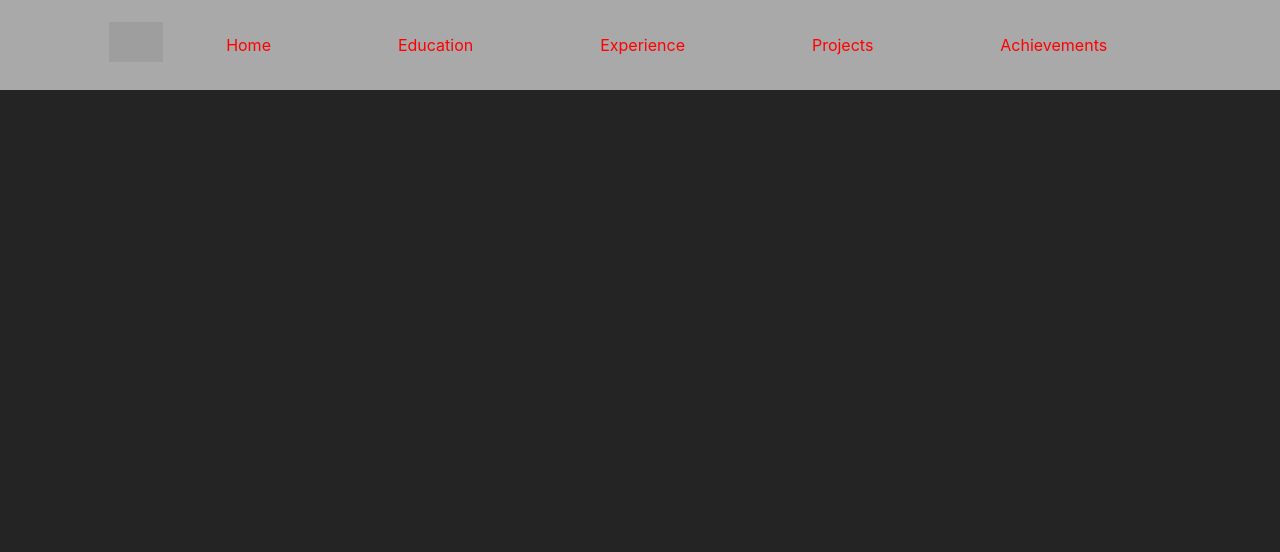
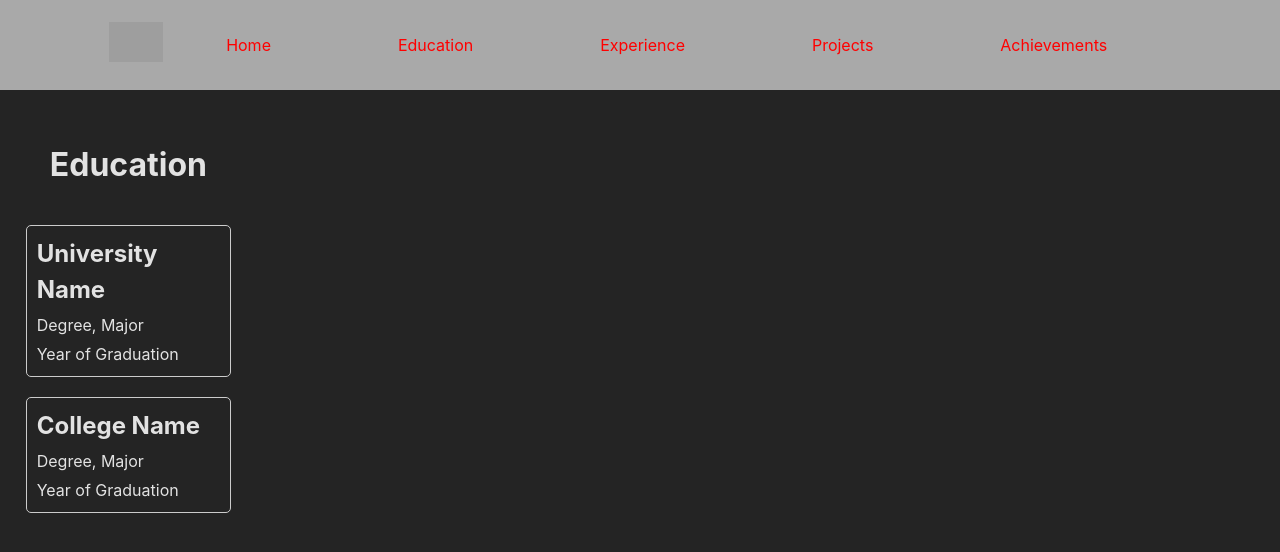
Before and after one commit to prakharpande04/my-portfolio, a React (Vite) app: page /education in a window 1280 px wide. Shown: the top 552 px of the page. Built offline with nearby package versions, Linux system fonts and the light colour scheme; grey boxes are pictures that could not be loaded.

Commit message:
navbar config

```diff
--- a/src/App.css
+++ b/src/App.css
@@ -10,5 +10,5 @@
   flex-direction: column;
   justify-content: center;
   align-items: center;
-  padding-top: 70px;
+  padding-top: 100px;
 }
--- a/src/components/Achievements.jsx
+++ b/src/components/Achievements.jsx
@@ -1,9 +1,23 @@
-import React from 'react'
+import React from 'react';
+import './../styles/Achievements.css';
 
-function Achievements() {
+const Achievements = () => {
   return (
-    <div>Achievements</div>
-  )
-}
+    <div className="achievements">
+      <h1>Achievements</h1>
+      <ul className="achievements-list">
+        <li className="achievement-item">
+          <h2>Achievement Title</h2>
+          <p>Description of the achievement</p>
+        </li>
+        <li className="achievement-item">
+          <h2>Achievement Title</h2>
+          <p>Description of the achievement</p>
+        </li>
+        {/* Add more achievement items as needed */}
+      </ul>
+    </div>
+  );
+};
 
-export default Achievements
+export default Achievements;
--- a/src/components/Education.jsx
+++ b/src/components/Education.jsx
@@ -1,9 +1,25 @@
-import React from 'react'
+import React from 'react';
+import './../styles/Education.css';
 
-function Education() {
+const Education = () => {
   return (
-    <div>Education</div>
-  )
-}
+    <div className="education">
+      <h1>Education</h1>
+      <ul className="education-list">
+        <li className="education-item">
+          <h2>University Name</h2>
+          <p>Degree, Major</p>
+          <p>Year of Graduation</p>
+        </li>
+        <li className="education-item">
+          <h2>College Name</h2>
+          <p>Degree, Major</p>
+          <p>Year of Graduation</p>
+        </li>
+        {/* Add more education items as needed */}
+      </ul>
+    </div>
+  );
+};
 
-export default Education
+export default Education;
--- a/src/components/Home.jsx
+++ b/src/components/Home.jsx
@@ -3,8 +3,15 @@ import './../styles/Home.css'
 function Home() {
   return (
     <div className='home'>
-      <h1>Welcome to My Portfolio</h1>
-      <p>Hi, I am a Full Stack Developer.</p>
+      <div className="left">
+        Hi, I'm <span className="name">Prakhar Pande</span>
+      </div>
+
+      <div className="right">
+        <div className="my-photo">
+          <img src="https://avatars.githubusercontent.com/u/65051362?v=4" alt="Prakhar Pande" />
+        </div>
+      </div>
     </div>
   )
 }
--- a/src/components/Navbar.jsx
+++ b/src/components/Navbar.jsx
@@ -31,7 +31,7 @@ const Navbar = () => {
     <div className="navbar">
       <div className="logo">
         {/* <img src={myLogo} alt="Logo" />  */}
-        <a href="https://www.fontspace.com/category/cursive">
+        <a href="https://prakhar-pande.vercel.app">
         <img src="https://see.fontimg.com/api/rf5/lg2Bw/N2Y2MjFhMWU4Zjc4NDM5OGFlNTI2ZDBhODIwNjQ1MDAudHRm/UHJha2hhciBQYW5kZQ/feelfree-personal-use-regular.png?r=fs&h=53&w=1000&fg=EB0BFE&bg=FFFFFF&tb=1&s=53"
         alt="Cursive fonts" /></a>
       </div>
--- a/src/components/Projects.jsx
+++ b/src/components/Projects.jsx
@@ -1,9 +1,23 @@
-import React from 'react'
+import React from 'react';
+import './../styles/Projects.css';
 
-function Projects() {
+const Projects = () => {
   return (
-    <div></div>
-  )
-}
+    <div className="projects">
+      <h1>Projects</h1>
+      <ul className="projects-list">
+        <li className="project-item">
+          <h2>Project Title</h2>
+          <p>Description of the project</p>
+        </li>
+        <li className="project-item">
+          <h2>Project Title</h2>
+          <p>Description of the project</p>
+        </li>
+        {/* Add more project items as needed */}
+      </ul>
+    </div>
+  );
+};
 
-export default Projects
+export default Projects;
--- a/src/styles/Achievements.css
+++ b/src/styles/Achievements.css
@@ -0,0 +1,35 @@
+.achievements {
+    width: 100%;
+    display: flex;
+    flex-direction: column;
+    align-items: center;
+    justify-content: center;
+    padding: 20px;
+}
+
+.achievements h1 {
+    font-size: 2em;
+    margin-bottom: 20px;
+}
+
+.achievements-list {
+    width: 80%;
+    list-style-type: none;
+    padding: 0;
+}
+
+.achievement-item {
+    margin-bottom: 20px;
+    padding: 10px;
+    border: 1px solid #ccc;
+    border-radius: 5px;
+}
+
+.achievement-item h2 {
+    margin: 0;
+    font-size: 1.5em;
+}
+
+.achievement-item p {
+    margin: 5px 0 0;
+}
--- a/src/styles/Education.css
+++ b/src/styles/Education.css
@@ -0,0 +1,35 @@
+.education {
+    width: 100%;
+    display: flex;
+    flex-direction: column;
+    align-items: center;
+    justify-content: center;
+    padding: 20px;
+}
+
+.education h1 {
+    font-size: 2em;
+    margin-bottom: 20px;
+}
+
+.education-list {
+    width: 80%;
+    list-style-type: none;
+    padding: 0;
+}
+
+.education-item {
+    margin-bottom: 20px;
+    padding: 10px;
+    border: 1px solid #ccc;
+    border-radius: 5px;
+}
+
+.education-item h2 {
+    margin: 0;
+    font-size: 1.5em;
+}
+
+.education-item p {
+    margin: 5px 0 0;
+}
--- a/src/styles/Home.css
+++ b/src/styles/Home.css
@@ -1,7 +1,7 @@
 .home{
+    width: 100%;
     /* margin-top: 100px; */
     display: flex;
-    flex-direction: column;
     align-items: center;
-    justify-content: center;
+    justify-content: space-around
 }
--- a/src/styles/Projects.css
+++ b/src/styles/Projects.css
@@ -0,0 +1,35 @@
+.projects {
+    width: 100%;
+    display: flex;
+    flex-direction: column;
+    align-items: center;
+    justify-content: center;
+    padding: 20px;
+}
+
+.projects h1 {
+    font-size: 2em;
+    margin-bottom: 20px;
+}
+
+.projects-list {
+    width: 80%;
+    list-style-type: none;
+    padding: 0;
+}
+
+.project-item {
+    margin-bottom: 20px;
+    padding: 10px;
+    border: 1px solid #ccc;
+    border-radius: 5px;
+}
+
+.project-item h2 {
+    margin: 0;
+    font-size: 1.5em;
+}
+
+.project-item p {
+    margin: 5px 0 0;
+}
```
